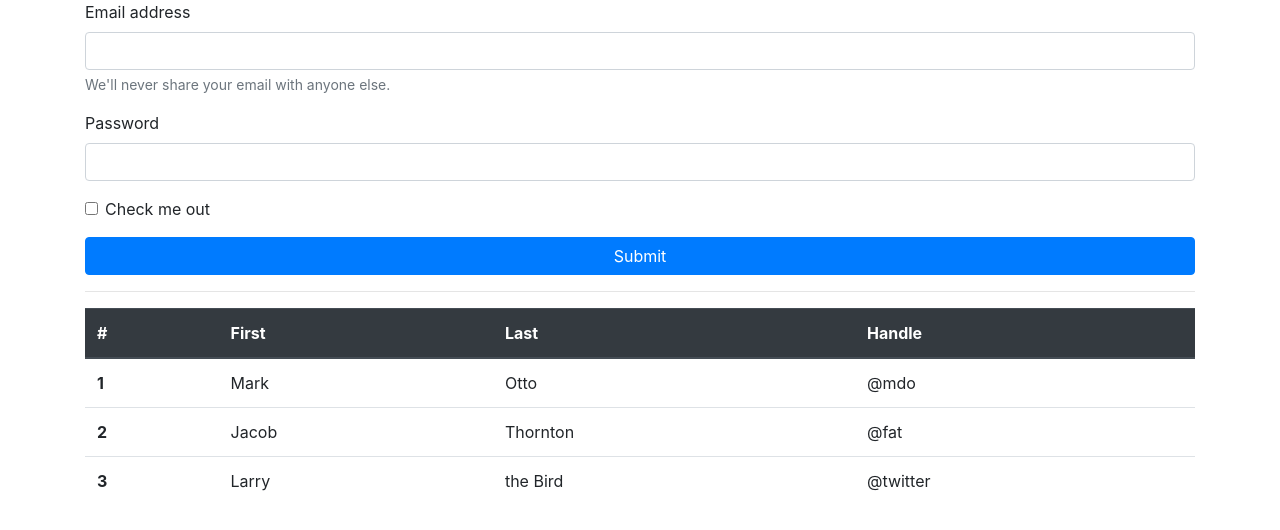
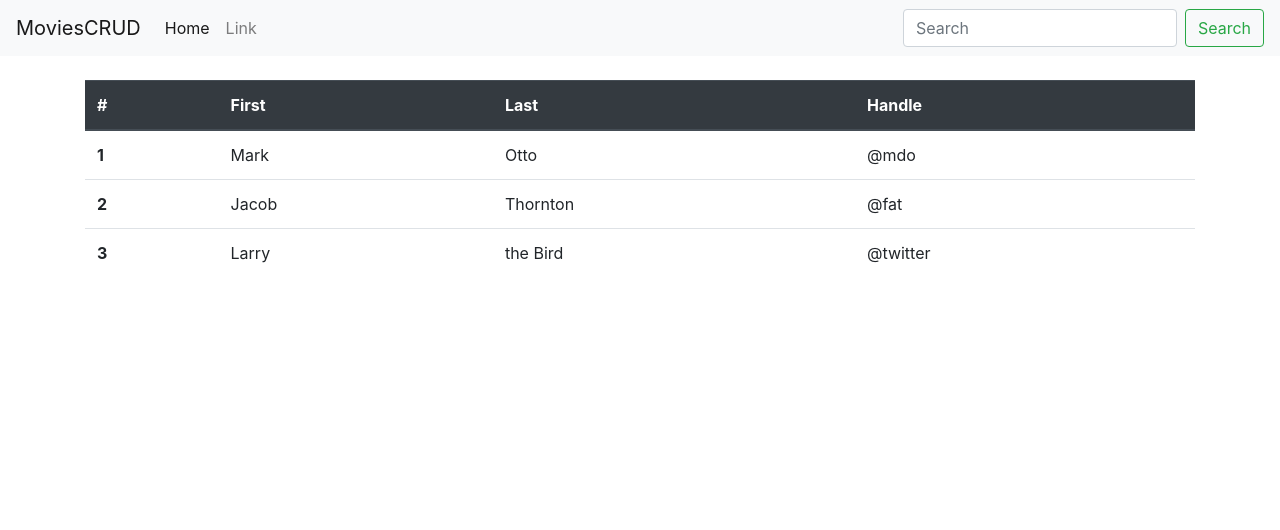
Before and after one commit to DiegoJuarezh/moviescrud, an Angular app: page / in a window 1280 px wide. Shown: the top 530 px of the page. Built offline with nearby package versions, Linux system fonts and the light colour scheme.

Commit message:
Se repartio el codigo html entre los componentes home y form, ademas se añadio un menu nav, se cambio el atributo href por la directiva routerLink y se añadio codigo de rutas en app.modules

```diff
--- a/src/app/app.component.html
+++ b/src/app/app.component.html
@@ -1,52 +1,27 @@
+<nav class="navbar navbar-expand-lg navbar-light bg-light">
+  <a class="navbar-brand">MoviesCRUD</a>
+  <button class="navbar-toggler" type="button" data-toggle="collapse" data-target="#navbarSupportedContent" aria-controls="navbarSupportedContent" aria-expanded="false" aria-label="Toggle navigation">
+    <span class="navbar-toggler-icon"></span>
+  </button>
+
+  <div class="collapse navbar-collapse" id="navbarSupportedContent">
+    <ul class="navbar-nav mr-auto">
+      <li class="nav-item active">
+        <a class="nav-link" routerLink="/home">Home <span class="sr-only">(current)</span></a>
+      </li>
+      <li class="nav-item">
+        <a class="nav-link" routerLink="/form">Link</a>
+      </li>
+    </ul>
+    <form class="form-inline my-2 my-lg-0">
+      <input class="form-control mr-sm-2" type="search" placeholder="Search" aria-label="Search">
+      <button class="btn btn-outline-success my-2 my-sm-0" type="submit">Search</button>
+    </form>
+  </div>
+</nav>
+
+<br>
+
 <div class="container">
-  <form>
-    <div class="form-group">
-      <label for="exampleInputEmail1">Email address</label>
-      <input type="email" class="form-control" id="exampleInputEmail1" aria-describedby="emailHelp">
-      <small id="emailHelp" class="form-text text-muted">We'll never share your email with anyone else.</small>
-    </div>
-    <div class="form-group">
-      <label for="exampleInputPassword1">Password</label>
-      <input type="password" class="form-control" id="exampleInputPassword1">
-    </div>
-    <div class="form-group form-check">
-      <input type="checkbox" class="form-check-input" id="exampleCheck1">
-      <label class="form-check-label" for="exampleCheck1">Check me out</label>
-    </div>
-    <button type="submit" class="btn btn-primary btn-block">Submit</button>
-  </form>
-
-  <hr>
-
-  <table class="table">
-    <thead class="thead-dark">
-      <tr>
-        <th scope="col">#</th>
-        <th scope="col">First</th>
-        <th scope="col">Last</th>
-        <th scope="col">Handle</th>
-      </tr>
-    </thead>
-    <tbody>
-      <tr>
-        <th scope="row">1</th>
-        <td>Mark</td>
-        <td>Otto</td>
-        <td>@mdo</td>
-      </tr>
-      <tr>
-        <th scope="row">2</th>
-        <td>Jacob</td>
-        <td>Thornton</td>
-        <td>@fat</td>
-      </tr>
-      <tr>
-        <th scope="row">3</th>
-        <td>Larry</td>
-        <td>the Bird</td>
-        <td>@twitter</td>
-      </tr>
-    </tbody>
-  </table>
-
+  <router-outlet></router-outlet>
 </div>
--- a/src/app/form/form.component.html
+++ b/src/app/form/form.component.html
@@ -1 +1,16 @@
-<p>form works!</p>
+<form>
+  <div class="form-group">
+    <label for="exampleInputEmail1">Email address</label>
+    <input type="email" class="form-control" id="exampleInputEmail1" aria-describedby="emailHelp">
+    <small id="emailHelp" class="form-text text-muted">We'll never share your email with anyone else.</small>
+  </div>
+  <div class="form-group">
+    <label for="exampleInputPassword1">Password</label>
+    <input type="password" class="form-control" id="exampleInputPassword1">
+  </div>
+  <div class="form-group form-check">
+    <input type="checkbox" class="form-check-input" id="exampleCheck1">
+    <label class="form-check-label" for="exampleCheck1">Check me out</label>
+  </div>
+  <button type="submit" class="btn btn-primary btn-block">Submit</button>
+</form>
--- a/src/app/home/home.component.html
+++ b/src/app/home/home.component.html
@@ -1 +1,30 @@
-<p>home works!</p>
+<table class="table">
+  <thead class="thead-dark">
+    <tr>
+      <th scope="col">#</th>
+      <th scope="col">First</th>
+      <th scope="col">Last</th>
+      <th scope="col">Handle</th>
+    </tr>
+  </thead>
+  <tbody>
+    <tr>
+      <th scope="row">1</th>
+      <td>Mark</td>
+      <td>Otto</td>
+      <td>@mdo</td>
+    </tr>
+    <tr>
+      <th scope="row">2</th>
+      <td>Jacob</td>
+      <td>Thornton</td>
+      <td>@fat</td>
+    </tr>
+    <tr>
+      <th scope="row">3</th>
+      <td>Larry</td>
+      <td>the Bird</td>
+      <td>@twitter</td>
+    </tr>
+  </tbody>
+</table>
```
Also changed, not shown: src/app/app.module.ts (+10 -1 lines).
